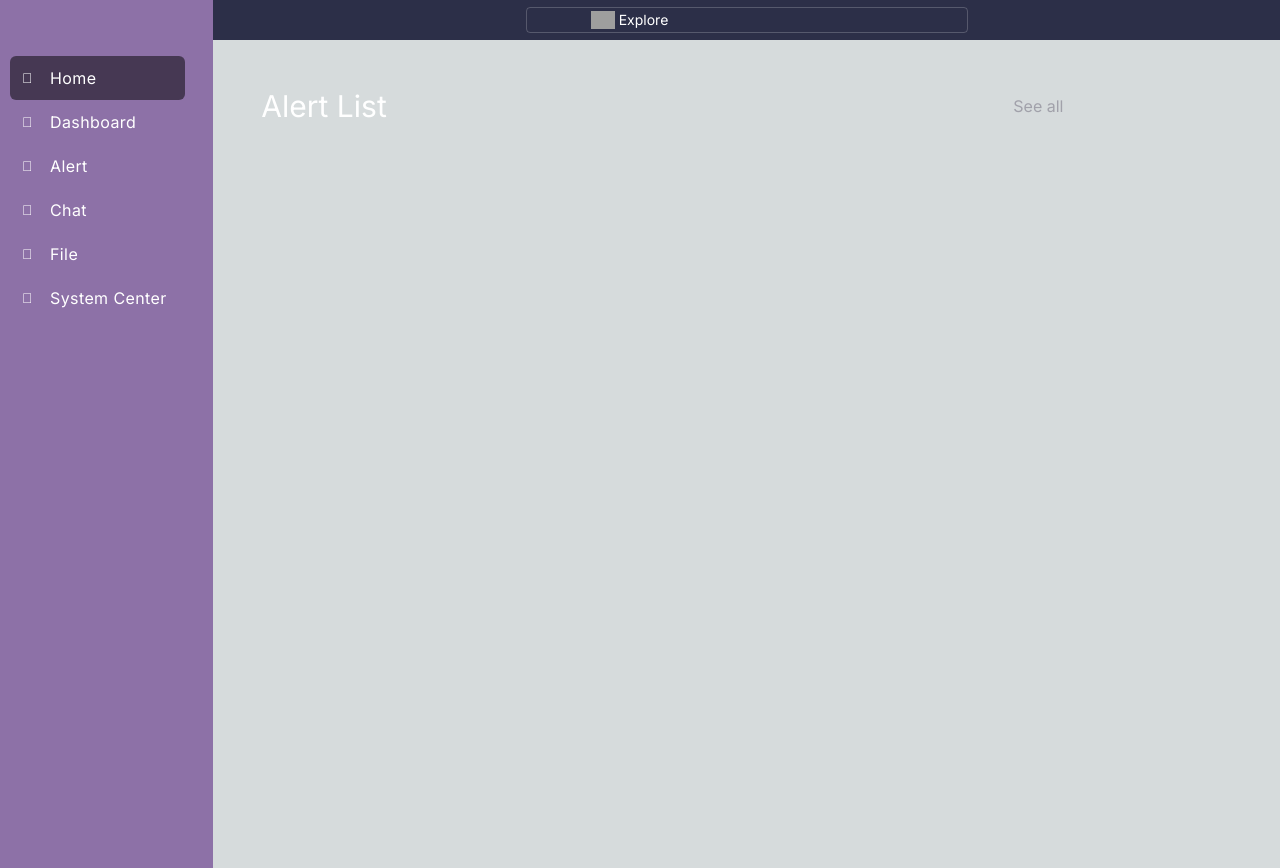
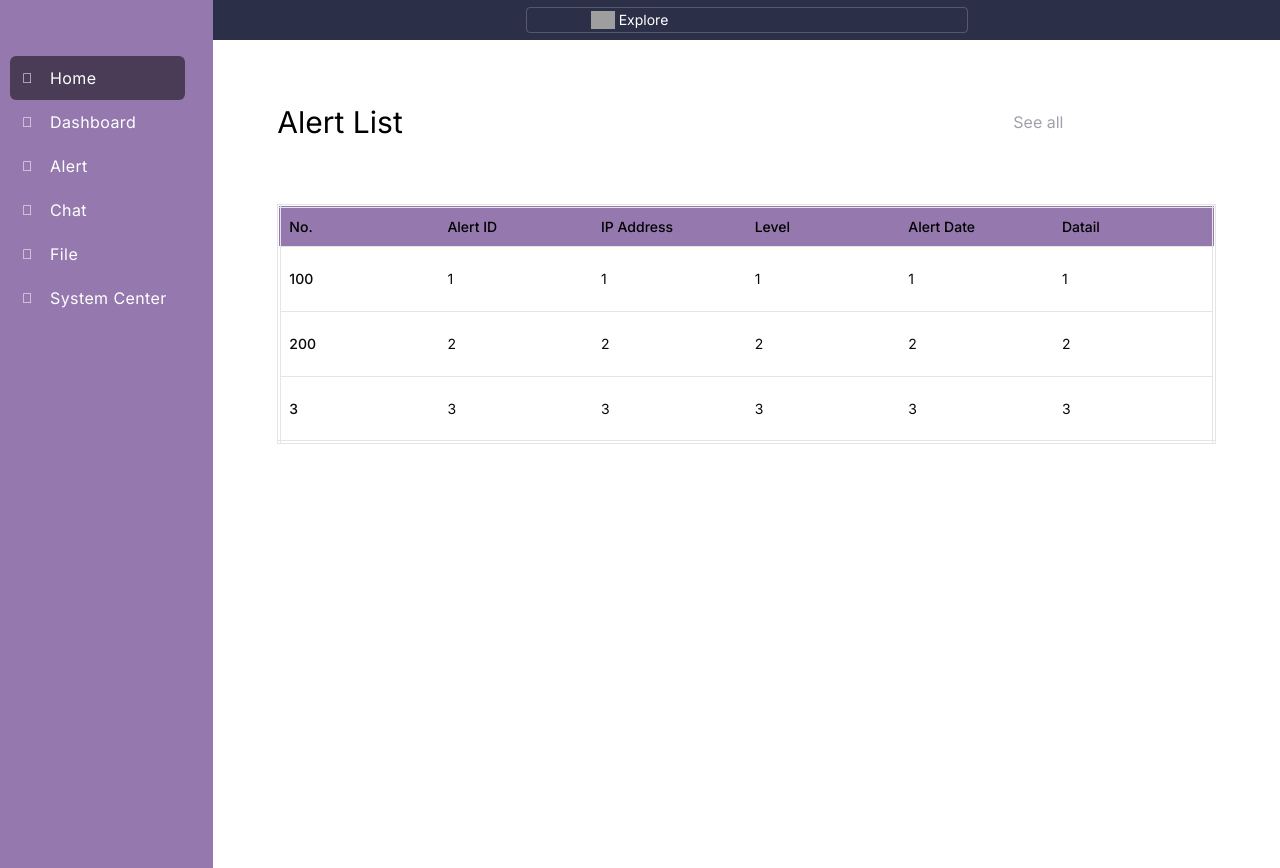
Before and after one commit to rebeccaswc/CM-DSS, a Next.js app in the folder Frontend/my-app/: page /Home in a window 1280 px wide. Built offline with nearby package versions, Linux system fonts and the light colour scheme; grey boxes are pictures that could not be loaded.

Commit message:
feat: add alert table

```diff
--- a/Frontend/my-app/src/app/Home/Alert.jsx
+++ b/Frontend/my-app/src/app/Home/Alert.jsx
@@ -1,10 +1,81 @@
 import React from "react";
+import {
+    Table,
+    TableBody,
+    TableCaption,
+    TableCell,
+    TableHead,
+    TableHeader,
+    TableRow,
+  } from "@/components/ui/table"
+import Head from "next/head";
+
+
+
 
 function Alert() {
+    const datas = [
+        {
+            number: '100',
+            id: '1',
+            ip: '1',
+            level: '1',
+            date: '1',
+            detail: '1'
+        },
+        {
+            number: '200',
+            id: '2',
+            ip: '2',
+            level: '2',
+            date: '2',
+            detail: '2'
+        },
+        {
+            number: '3',
+            id: '3',
+            ip: '3',
+            level: '3',
+            date: '3',
+            detail: '3'
+        },
+    ]
+
     return(
-        <div className="flex">
-            <h1 className="p-12 text-3xl text-white w-3/4">Alert List</h1>
-            <button className="text-zinc-400">See all</button>
+        <div>
+            <div className="flex">
+                <h1 className="p-16 text-3xl text-black w-3/4">Alert List</h1>
+                <button className="text-zinc-400">See all</button>
+            </div>
+            <div className="flex pl-16 pr-16">
+                <Table className="h-60 border-double border-4">
+                    <TableHeader className="bg-[#7B579A] bg-opacity-80">
+                        <TableRow>
+                            <TableHead className="w-[100px] text-black">No.</TableHead>
+                            <TableHead className="text-black">Alert ID</TableHead>
+                            <TableHead className="text-black">IP Address</TableHead>
+                            <TableHead className="text-black">Level</TableHead>
+                            <TableHead className="text-black">Alert Date</TableHead>
+                            <TableHead className="w-[100px] text-black">Datail</TableHead>
+                        </TableRow>
+                    </TableHeader>
+                    <TableBody>
+
+                        {datas.map((data) =>
+                        <TableRow key={data.number} className="h-16">
+                            <TableCell className="font-medium">{data.number}</TableCell>
+                            <TableCell className="w-24">{data.id}</TableCell>
+                            <TableCell className="w-24">{data.ip}</TableCell>
+                            <TableCell className="w-24">{data.level}</TableCell>
+                            <TableCell className="w-24">{data.date}</TableCell>
+                            <TableCell className="w-24">{data.detail}</TableCell>
+                        </TableRow>)
+
+                        }
+
+                    </TableBody>
+                </Table>
+            </div>
         </div>
     )
 }
--- a/Frontend/my-app/src/app/globals.css
+++ b/Frontend/my-app/src/app/globals.css
@@ -16,18 +16,73 @@
   }
 }
 
-body {
-  color: rgb(var(--foreground-rgb));
-  background: linear-gradient(
-      to bottom,
-      transparent,
-      rgb(var(--background-end-rgb))
-    )
-    rgb(var(--background-start-rgb));
-}
-
 @layer utilities {
   .text-balance {
     text-wrap: balance;
   }
 }
+
+@layer base {
+  :root {
+    --background: 0 0% 100%;
+    --foreground: 0 0% 3.9%;
+    --card: 0 0% 100%;
+    --card-foreground: 0 0% 3.9%;
+    --popover: 0 0% 100%;
+    --popover-foreground: 0 0% 3.9%;
+    --primary: 0 0% 9%;
+    --primary-foreground: 0 0% 98%;
+    --secondary: 0 0% 96.1%;
+    --secondary-foreground: 0 0% 9%;
+    --muted: 0 0% 96.1%;
+    --muted-foreground: 0 0% 45.1%;
+    --accent: 0 0% 96.1%;
+    --accent-foreground: 0 0% 9%;
+    --destructive: 0 84.2% 60.2%;
+    --destructive-foreground: 0 0% 98%;
+    --border: 0 0% 89.8%;
+    --input: 0 0% 89.8%;
+    --ring: 0 0% 3.9%;
+    --chart-1: 12 76% 61%;
+    --chart-2: 173 58% 39%;
+    --chart-3: 197 37% 24%;
+    --chart-4: 43 74% 66%;
+    --chart-5: 27 87% 67%;
+    --radius: 0.5rem;
+  }
+  .dark {
+    --background: 0 0% 3.9%;
+    --foreground: 0 0% 98%;
+    --card: 0 0% 3.9%;
+    --card-foreground: 0 0% 98%;
+    --popover: 0 0% 3.9%;
+    --popover-foreground: 0 0% 98%;
+    --primary: 0 0% 98%;
+    --primary-foreground: 0 0% 9%;
+    --secondary: 0 0% 14.9%;
+    --secondary-foreground: 0 0% 98%;
+    --muted: 0 0% 14.9%;
+    --muted-foreground: 0 0% 63.9%;
+    --accent: 0 0% 14.9%;
+    --accent-foreground: 0 0% 98%;
+    --destructive: 0 62.8% 30.6%;
+    --destructive-foreground: 0 0% 98%;
+    --border: 0 0% 14.9%;
+    --input: 0 0% 14.9%;
+    --ring: 0 0% 83.1%;
+    --chart-1: 220 70% 50%;
+    --chart-2: 160 60% 45%;
+    --chart-3: 30 80% 55%;
+    --chart-4: 280 65% 60%;
+    --chart-5: 340 75% 55%;
+  }
+}
+
+@layer base {
+  * {
+    @apply border-border;
+  }
+  body {
+    @apply bg-background text-foreground;
+  }
+}
--- a/Frontend/my-app/src/app/page.js
+++ b/Frontend/my-app/src/app/page.js
@@ -1,6 +1,6 @@
 "use client";
 
-import LoginPage from "./Login/LoginPage";
+import LoginPage from "./Login/page";
 import HomePage from "./Home/page";
 
 
--- /dev/null
+++ b/Frontend/my-app/src/components/ui/table.jsx
@@ -0,0 +1,86 @@
+import * as React from "react"
+
+import { cn } from "@/lib/utils"
+
+const Table = React.forwardRef(({ className, ...props }, ref) => (
+  <div className="relative w-full overflow-auto">
+    <table
+      ref={ref}
+      className={cn("w-full caption-bottom text-sm", className)}
+      {...props} />
+  </div>
+))
+Table.displayName = "Table"
+
+const TableHeader = React.forwardRef(({ className, ...props }, ref) => (
+  <thead ref={ref} className={cn("[&_tr]:border-b", className)} {...props} />
+))
+TableHeader.displayName = "TableHeader"
+
+const TableBody = React.forwardRef(({ className, ...props }, ref) => (
+  <tbody
+    ref={ref}
+    className={cn("[&_tr:last-child]:border-0", className)}
+    {...props} />
+))
+TableBody.displayName = "TableBody"
+
+const TableFooter = React.forwardRef(({ className, ...props }, ref) => (
+  <tfoot
+    ref={ref}
+    className={cn("border-t bg-muted/50 font-medium [&>tr]:last:border-b-0", className)}
+    {...props} />
+))
+TableFooter.displayName = "TableFooter"
+
+const TableRow = React.forwardRef(({ className, ...props }, ref) => (
+  <tr
+    ref={ref}
+    className={cn(
+      "border-b transition-colors hover:bg-muted/50 data-[state=selected]:bg-muted",
+      className
+    )}
+    {...props} />
+))
+TableRow.displayName = "TableRow"
+
+const TableHead = React.forwardRef(({ className, ...props }, ref) => (
+  <th
+    ref={ref}
+    className={cn(
+      "h-10 px-2 text-left align-middle font-medium text-muted-foreground [&:has([role=checkbox])]:pr-0 [&>[role=checkbox]]:translate-y-[2px]",
+      className
+    )}
+    {...props} />
+))
+TableHead.displayName = "TableHead"
+
+const TableCell = React.forwardRef(({ className, ...props }, ref) => (
+  <td
+    ref={ref}
+    className={cn(
+      "p-2 align-middle [&:has([role=checkbox])]:pr-0 [&>[role=checkbox]]:translate-y-[2px]",
+      className
+    )}
+    {...props} />
+))
+TableCell.displayName = "TableCell"
+
+const TableCaption = React.forwardRef(({ className, ...props }, ref) => (
+  <caption
+    ref={ref}
+    className={cn("mt-4 text-sm text-muted-foreground", className)}
+    {...props} />
+))
+TableCaption.displayName = "TableCaption"
+
+export {
+  Table,
+  TableHeader,
+  TableBody,
+  TableFooter,
+  TableHead,
+  TableRow,
+  TableCell,
+  TableCaption,
+}
--- /dev/null
+++ b/Frontend/my-app/src/lib/utils.js
@@ -0,0 +1,6 @@
+import { clsx } from "clsx";
+import { twMerge } from "tailwind-merge"
+
+export function cn(...inputs) {
+  return twMerge(clsx(inputs));
+}
--- a/Frontend/my-app/tailwind.config.js
+++ b/Frontend/my-app/tailwind.config.js
@@ -1,19 +1,66 @@
 /** @type {import('tailwindcss').Config} **/
 
 module.exports = {
-  content: [
+    darkMode: ["class"],
+    content: [
     "./src/pages/**/*.{js,ts,jsx,tsx,mdx}",
     "./src/components/**/*.{js,ts,jsx,tsx,mdx}",
     "./src/app/**/*.{js,ts,jsx,tsx,mdx}",
   ],
   theme: {
-    extend: {
-      backgroundImage: {
-        "gradient-radial": "radial-gradient(var(--tw-gradient-stops))",
-        "gradient-conic":
-        "conic-gradient(from 180deg at 50% 50%, var(--tw-gradient-stops))",
-      },
-    },
+  	extend: {
+  		backgroundImage: {
+  			'gradient-radial': 'radial-gradient(var(--tw-gradient-stops))',
+  			'gradient-conic': 'conic-gradient(from 180deg at 50% 50%, var(--tw-gradient-stops))'
+  		},
+  		borderRadius: {
+  			lg: 'var(--radius)',
+  			md: 'calc(var(--radius) - 2px)',
+  			sm: 'calc(var(--radius) - 4px)'
+  		},
+  		colors: {
+  			background: 'hsl(var(--background))',
+  			foreground: 'hsl(var(--foreground))',
+  			card: {
+  				DEFAULT: 'hsl(var(--card))',
+  				foreground: 'hsl(var(--card-foreground))'
+  			},
+  			popover: {
+  				DEFAULT: 'hsl(var(--popover))',
+  				foreground: 'hsl(var(--popover-foreground))'
+  			},
+  			primary: {
+  				DEFAULT: 'hsl(var(--primary))',
+  				foreground: 'hsl(var(--primary-foreground))'
+  			},
+  			secondary: {
+  				DEFAULT: 'hsl(var(--secondary))',
+  				foreground: 'hsl(var(--secondary-foreground))'
+  			},
+  			muted: {
+  				DEFAULT: 'hsl(var(--muted))',
+  				foreground: 'hsl(var(--muted-foreground))'
+  			},
+  			accent: {
+  				DEFAULT: 'hsl(var(--accent))',
+  				foreground: 'hsl(var(--accent-foreground))'
+  			},
+  			destructive: {
+  				DEFAULT: 'hsl(var(--destructive))',
+  				foreground: 'hsl(var(--destructive-foreground))'
+  			},
+  			border: 'hsl(var(--border))',
+  			input: 'hsl(var(--input))',
+  			ring: 'hsl(var(--ring))',
+  			chart: {
+  				'1': 'hsl(var(--chart-1))',
+  				'2': 'hsl(var(--chart-2))',
+  				'3': 'hsl(var(--chart-3))',
+  				'4': 'hsl(var(--chart-4))',
+  				'5': 'hsl(var(--chart-5))'
+  			}
+  		}
+  	}
   },
-  plugins: [],
+  plugins: [require("tailwindcss-animate")],
 };
```
Also changed, not shown: Frontend/my-app/package.json (+7 -1 lines), Frontend/my-app/components.json (added), Frontend/my-app/src/app/Login/page.jsx (renamed from Frontend/my-app/src/app/Login/LoginPage.jsx), 1 other file (tests, documents, lock files or other folders).
